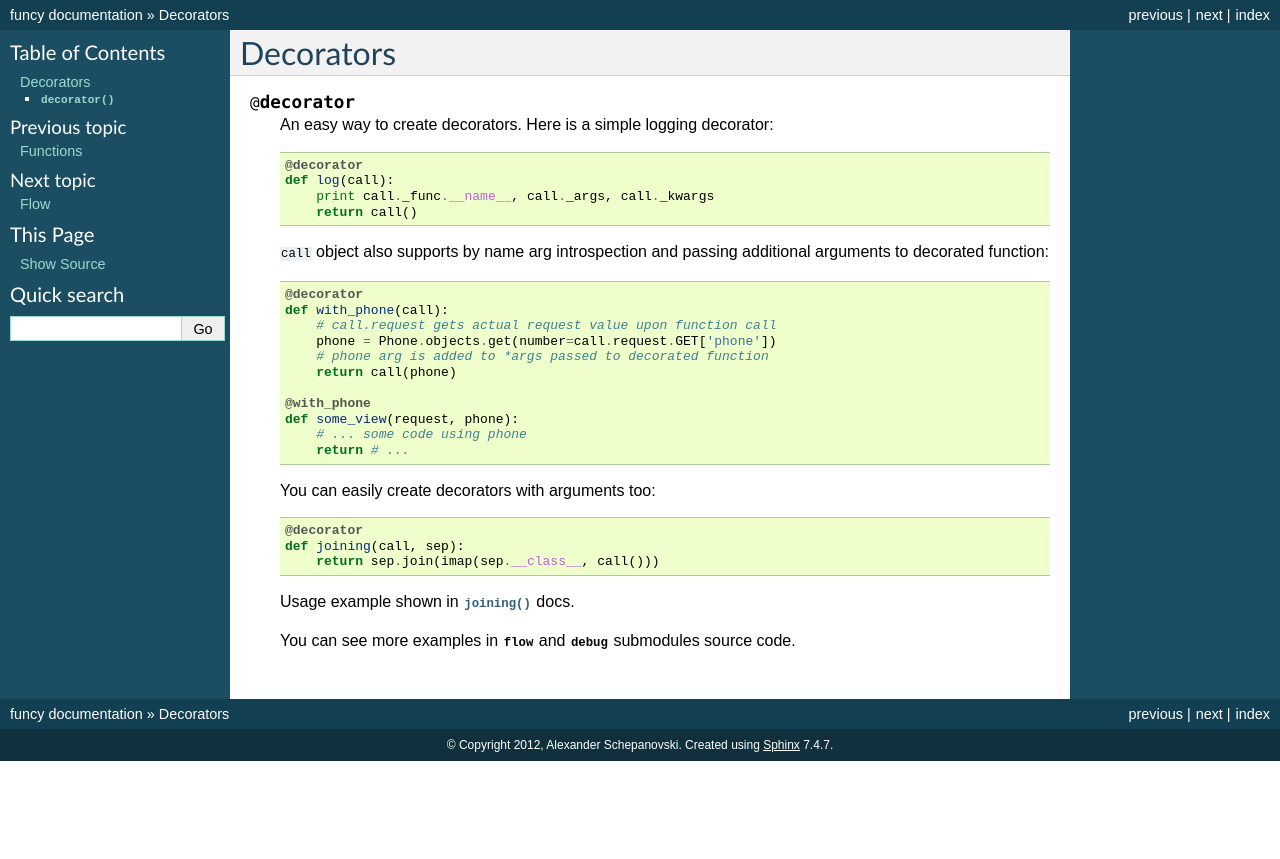
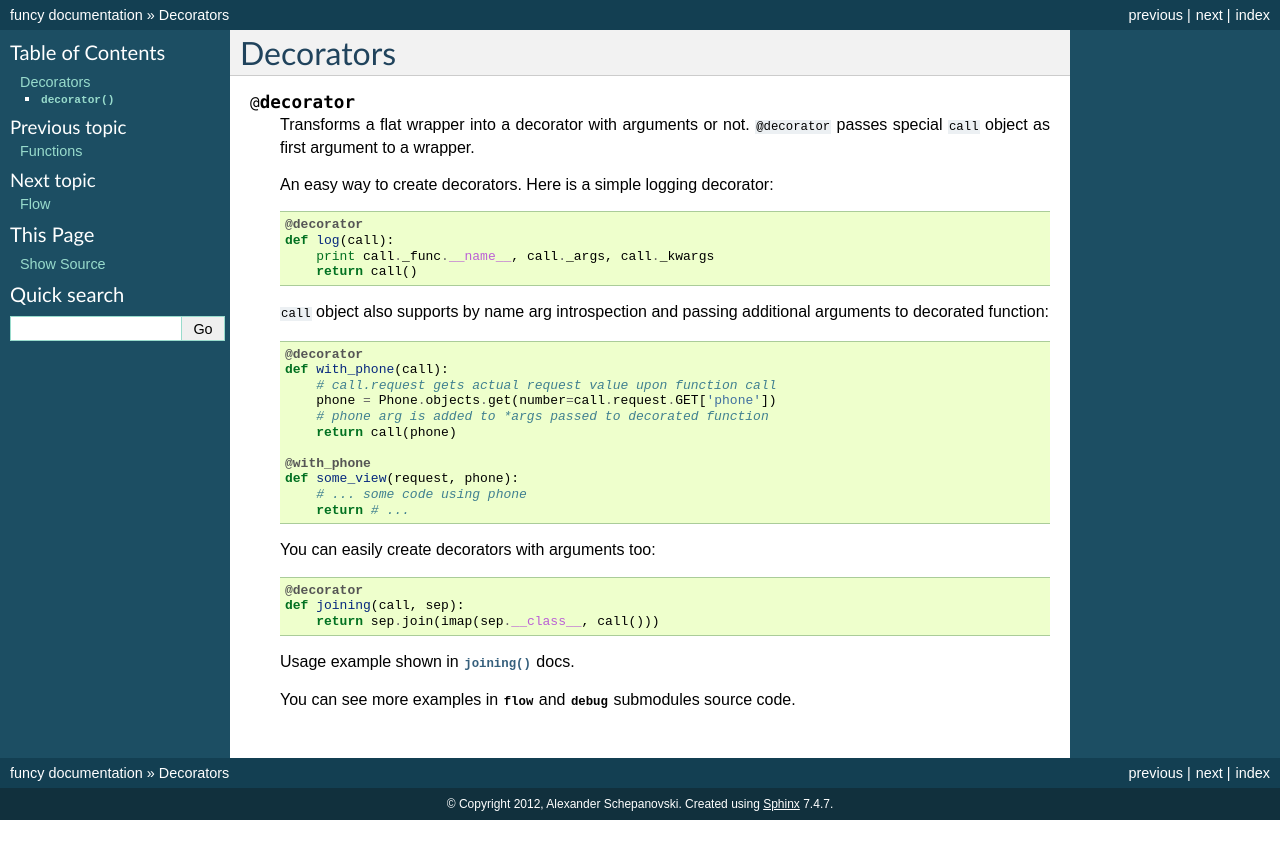
Before and after one commit to Jamaal224/funcy, a Sphinx documentation site: the page built from docs/decorators.rst, in a window 1280 px wide. Shown: the top 859 px of the page. Built offline with Sphinx 7.4.7, drawn with Linux system fonts in a browser that asks for light colours.

Commit message:
Added summary line to @decorators docs

```diff
--- a/docs/decorators.rst
+++ b/docs/decorators.rst
@@ -2,6 +2,8 @@ Decorators
 ==========
 
 .. decorator:: decorator
+
+    Transforms a flat wrapper into a decorator with arguments or not. ``@decorator`` passes special ``call`` object as first argument to a wrapper.
 
     An easy way to create decorators. Here is a simple logging decorator::
 
```
